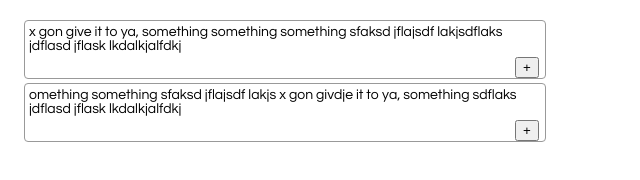
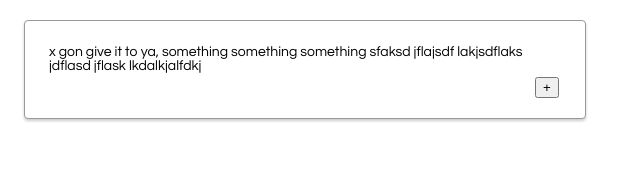
Before and after one commit to pdaulby/discuss, a React app: page / in a window 1280 px wide. Shown: the whole page, without its empty margins (0-640 px from the left). Built offline with nearby package versions, Linux system fonts and the light colour scheme.

Commit message:
add simple looped rendering

```diff
--- a/src/index.css
+++ b/src/index.css
@@ -4,6 +4,11 @@
   border-radius: 4px;
   margin: 4px;
   max-width: 520px;
+  box-shadow: 0 2px 3px 0 rgba(0, 0, 0, 0.2);
+  transition: 0.3s;
+  padding: 20px;
+  margin-bottom: 10px;
+
 }
 
 .description {
--- a/src/index.js
+++ b/src/index.js
@@ -1,6 +1,7 @@
 import React from 'react';
 import ReactDOM from 'react-dom';
 import './index.css';
+const R = require('ramda');
 
 function Description(props) {
     return (<p className="description">{props.value}</p>);
@@ -16,7 +17,7 @@ function AddBtn(props) {
 
 function Point(props) {
     let renderDescription = ()=>(<Description value= {props.value} />);
-    let renderAddBtn = ()=>(<AddBtn onClick= {()=>(alert("not implemented"))} />);
+    let renderAddBtn = ()=>(<AddBtn onClick= {()=>(alert(props.value))} />);
 
     return (
         <div className="point">
@@ -26,14 +27,29 @@ function Point(props) {
     );
 }
 
-function All(props) {
-    let renderPoint = (value)=>(<Point value={value}/>);
+const renderPoint = (value) => (<Point value={value.description}/>);
+const renderAll = R.map(renderPoint);
+
+class All extends React.Component {
+    constructor(props) {
+        super(props);
+        this.state = {
+            points: [
+                {
+                    id: 0,
+                    description: "x gon give it to ya, something something something sfaksd jflajsdf lakjsdflaks jdflasd jflask lkdalkjalfdkj",
+                    counterpoints: []
+                }
+            ]
+        }
+    }
+
+    render() {
     return (
         <div>
-        {renderPoint("x gon give it to ya, something something something sfaksd jflajsdf lakjsdflaks jdflasd jflask lkdalkjalfdkj")}
-        {renderPoint("omething something sfaksd jflajsdf lakjs x gon givdje it to ya, something sdflaks jdflasd jflask lkdalkjalfdkj")}
+        {renderAll(this.state.points)}
         </div>
-    );
+    );}
 }
 
 ReactDOM.render(<All/>, document.getElementById("root"));
```
